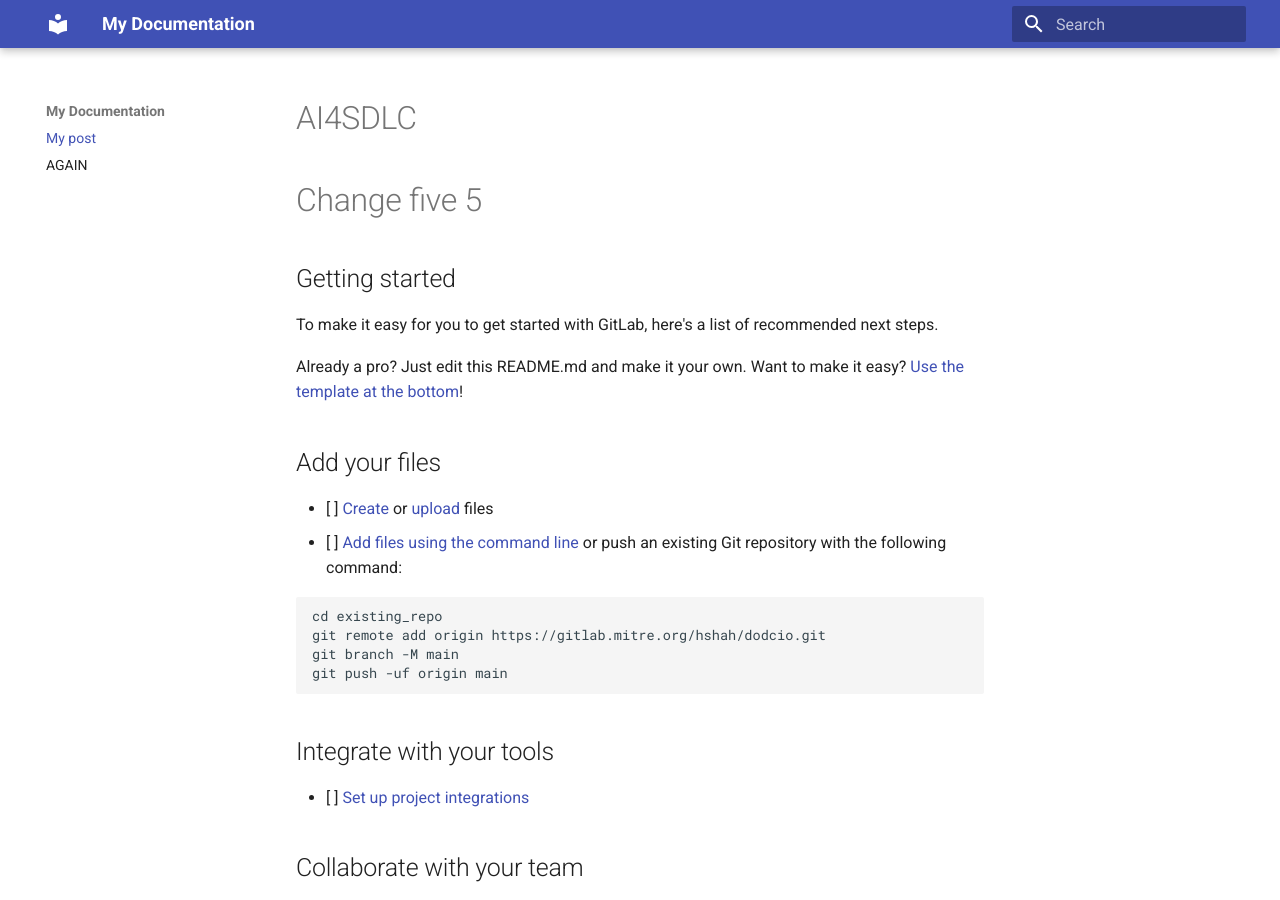
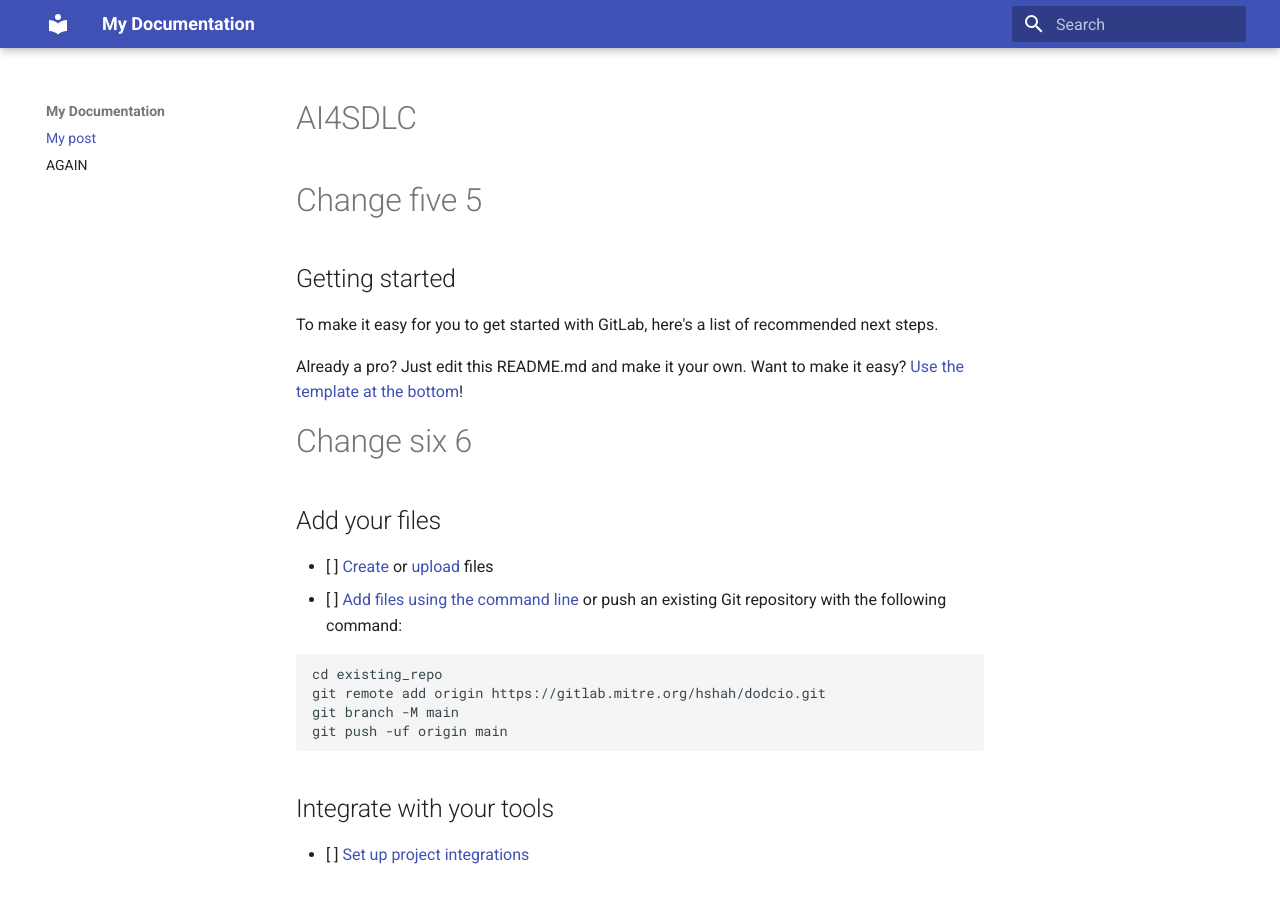
Before and after one commit to Code-dot-mil/two-steps-eval, an MkDocs documentation site: the page built from docs/index.md, in a window 1280 px wide and 900 px high. Built offline with MkDocs 1.6.1 and Material for MkDocs 9.7.7, drawn with Linux system fonts in a browser that asks for light colours.

Commit message:
Add section for changing six 6

```diff
--- a/docs/index.md
+++ b/docs/index.md
@@ -10,7 +10,7 @@ author: That Would Be Me
 To make it easy for you to get started with GitLab, here's a list of recommended next steps.
 
 Already a pro? Just edit this README.md and make it your own. Want to make it easy? [Use the template at the bottom](#editing-this-readme)!
-
+# Change six 6
 ## Add your files
 
 - [ ] [Create](https://docs.gitlab.com/ee/user/project/repository/web_editor.html#create-a-file) or [upload](https://docs.gitlab.com/ee/user/project/repository/web_editor.html#upload-a-file) files
```
